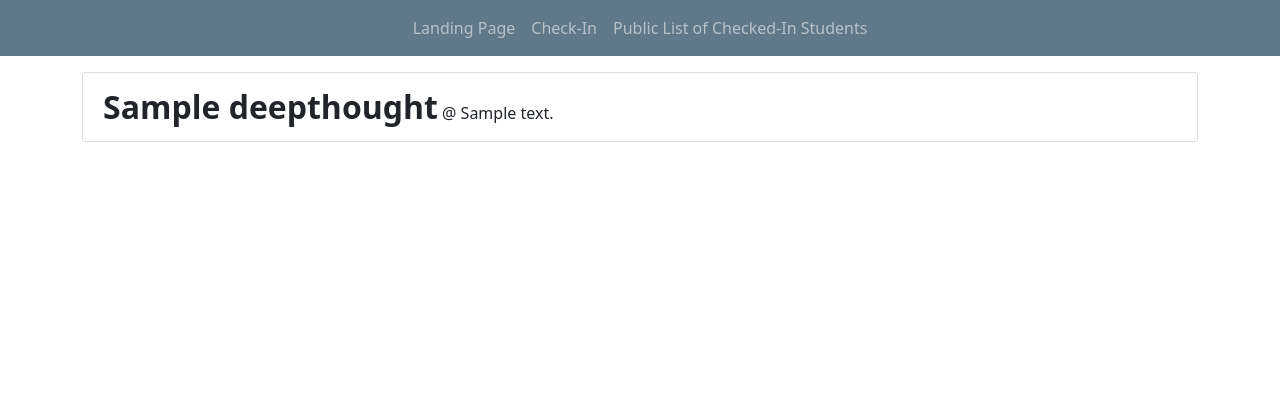
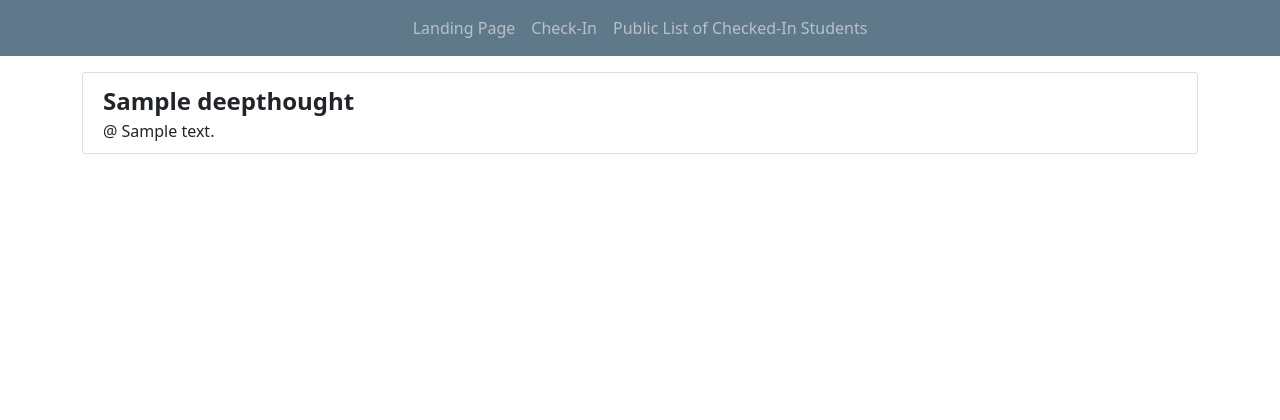
Before and after one commit to ik4vrb/django-assessment, a Django app: page /polls/deepthoughts/list in a window 1280 px wide. Shown: the top 420 px of the page. Run offline with Django 4.2, Linux system fonts and the light colour scheme; tables that the repository leaves empty hold one stand-in row (values such as "Sample post"); some libraries are stand-ins or nearby versions.

Commit message:
Update dplist.html

```diff
--- a/polls/templates/polls/dplist.html
+++ b/polls/templates/polls/dplist.html
@@ -8,7 +8,7 @@
 {% if all_deepthoughts %}
     {% for deepthought in all_deepthoughts %}
     <article class="media content-section">
-        <span style="font-weight: bold; font-size: 2em;">{{ deepthought.title }}</span>&nbsp;@ {{ deepthought.content }}
+        <span style="font-weight: bold; font-size: 1.5em;">{{ deepthought.title }}</span><br/>@ {{ deepthought.content }}
     </article>
     {% endfor %}
 {% else %}
```
